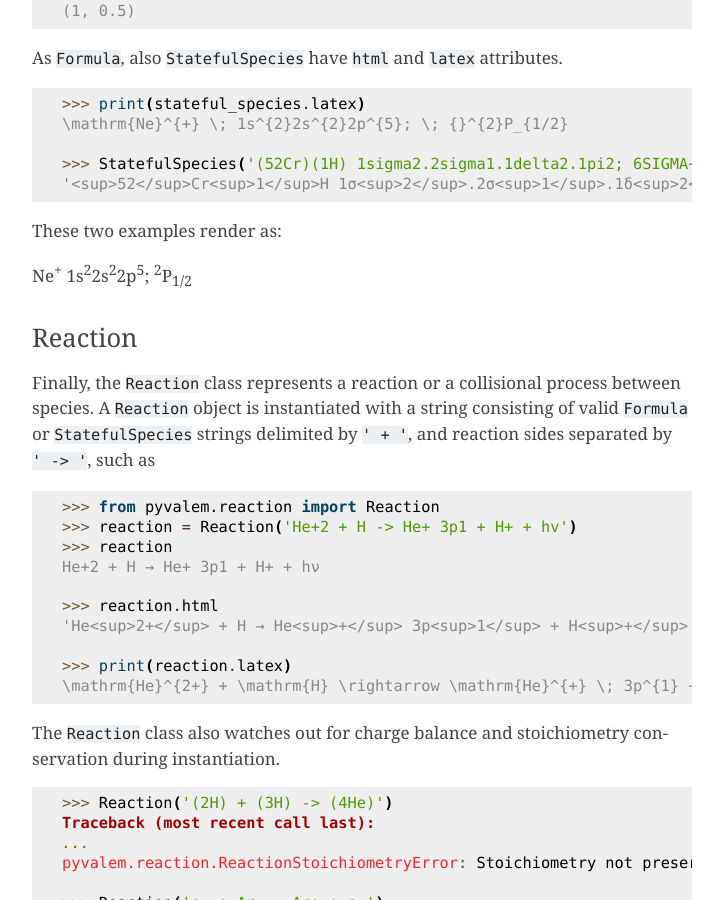
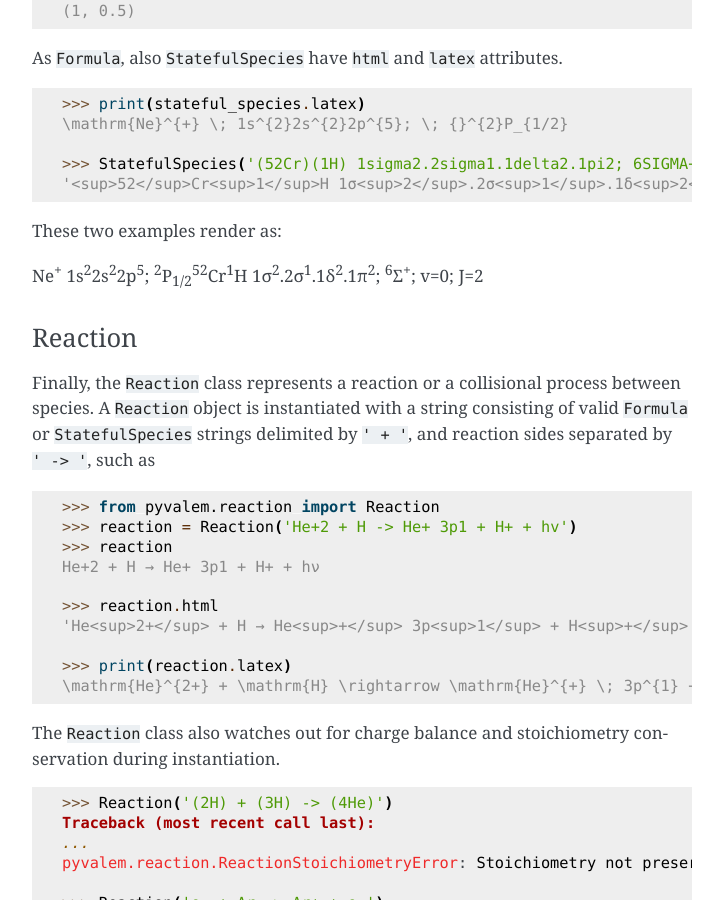
Before and after one commit to xnx/pyvalem, a Sphinx documentation site: the page built from doc/introduction.rst, in a window 1280 px wide and 900 px high, scrolled down 2230 px. Shown: the whole window, without its empty margins (388-1111 px from the left). Built offline with Sphinx 7.4.7, drawn with Linux system fonts in a browser that asks for light colours.

Commit message:
try to fix the html/latex rendering in docs

```diff
--- a/doc/introduction.rst
+++ b/doc/introduction.rst
@@ -134,6 +134,10 @@ These two examples render as:
 
     Ne<sup>+</sup> 1s<sup>2</sup>2s<sup>2</sup>2p<sup>5</sup>; <sup>2</sup>P<sub>1/2</sub>
 
+.. raw:: html
+
+    <sup>52</sup>Cr<sup>1</sup>H 1σ<sup>2</sup>.2σ<sup>1</sup>.1δ<sup>2</sup>.1π<sup>2</sup>; <sup>6</sup>Σ<sup>+</sup>; v=0; J=2
+
 
 Reaction
 --------
```
